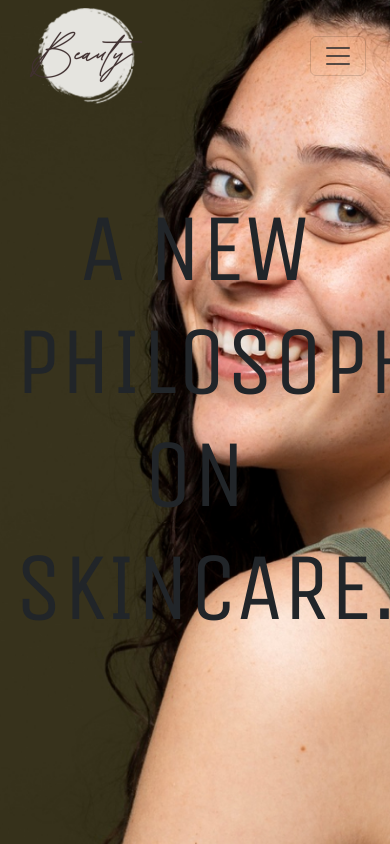
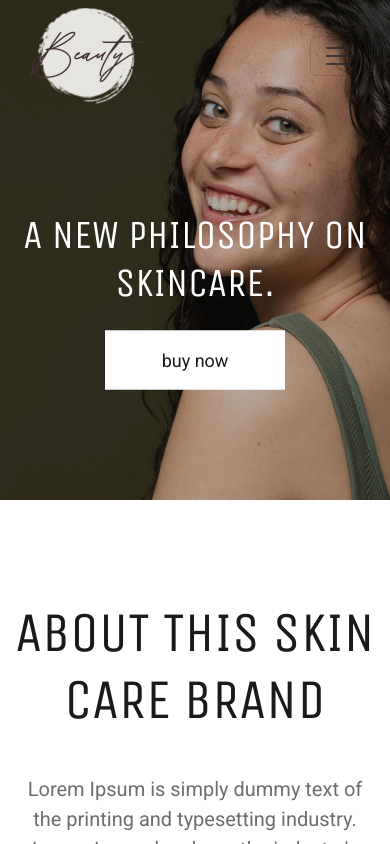
Before and after one commit to AvtarDabhiInventam/skin-care, a Next.js app: page /about in a window 390 px wide. Built offline with nearby package versions, Linux system fonts and the light colour scheme.

Commit message:
inner banner

```diff
--- a/src/app/about/page.js
+++ b/src/app/about/page.js
@@ -1,10 +1,37 @@
 import InnerBanner from "@/components/inner-banner";
+import Image from "next/image";
 import React from "react";
+import shapeimg from "../../images/shape.png";
 
 const Page = () => {
-  return <>
-    <InnerBanner />
-  </>;
+  return (
+    <>
+      {/* Inner Banner Section */}
+      <InnerBanner />
+
+      {/* About Section */}
+      <div className="common-padding about_sec_div">
+        <div className="container">
+        <h2 className="section-heading text-center">about this skin care brand</h2>
+        <p className="common-para text-center">
+          Lorem Ipsum is simply dummy text of the printing and typesetting
+          industry. Lorem Ipsum has been the industry's standard dummy text ever
+          since the 1500s, when an unknown printer took a galley of type and
+          scrambled it to make a type specimen book. It has survived not only
+          five centuries, but also the leap into electronic typesetting,
+          remaining essentially unchanged.
+        </p>
+        <p className="common-para text-center mb-0">
+          It was popularised in the 1960s with the release of Letraset sheets
+          containing Lorem Ipsum passages, and more recently with desktop
+          publishing software like Aldus PageMaker including versions of Lorem
+          Ipsum.
+        </p>
+        </div>
+        <Image src={shapeimg} alt="shape" width={333} height={225} className="about_shape_img" />
+      </div>
+    </>
+  );
 };
 
 export default Page;
--- a/src/app/globals.scss
+++ b/src/app/globals.scss
@@ -34,6 +34,37 @@ h2 {
   font-family: 'Unica One', cursive;
 }
 
+.common-padding {
+  padding-top: 100px;
+  padding-bottom: 100px;
+}
+
+.common-btn {
+  min-width: 250px;
+  text-align: center;
+  padding: 28px 35px;
+  border-radius: 0px;
+  font-size: 20px;
+  font-weight: 400;
+}
+
+.section-heading {
+  color: $black;
+  font-family: 'Unica One', cursive;
+  font-size: 56px;
+  font-weight: 400;
+  text-transform: uppercase;
+  margin-bottom: 40px;
+}
+
+.common-para {
+  color: $gray;
+  font-family: 'Roboto', sans-serif;
+  font-size: 20px;
+  font-weight: 400;
+  margin-bottom: 25px;
+}
+
 .navbar-brand {
   padding: 0px;
 }
@@ -47,9 +78,29 @@ h2 {
   top: 35%;
 }
 
-@media (max-width: 750px) {
+.about_sec_div {
+  position: relative;
+  .about_shape_img {
+    position: absolute;
+    bottom: 0px;
+    left: 0px;
+  }
+}
+
+
+
+
+// Media Query
+
+
+@media (max-width: 767px) {
   .carousel-caption {
     top: 20%;
+  }
+  .common-btn {
+      min-width: 180px !important;
+      padding: 15px 20px !important;
+      font-size: 18px !important;
   }
 }
 
@@ -62,3 +113,26 @@ h2 {
     font-size: 1.7rem;
   }
 }
+
+@media only screen and (min-width: 768px) and (max-width: 991px)  {
+    .common-btn {
+      min-width: 180px !important;
+      padding: 20px 20px !important;
+      font-size: 18px !important;
+  }
+}
+
+@media only screen and (min-width: 992px) and (max-width: 1199px)  {
+  .common-btn {
+      min-width: 200px !important;
+      padding: 22px 20px !important;
+      font-size: 18px !important;
+  }
+}
+
+@media only screen and (min-width: 1200px) and (max-width: 1440px)  {
+  .common-btn {
+      min-width: 220px !important;
+      padding: 24px 20px !important;
+  }
+}
--- a/src/components/inner-banner/index.js
+++ b/src/components/inner-banner/index.js
@@ -1,7 +1,9 @@
+"use client"
 import React from "react";
 import aboutbannerimg from "../../images/about-desk-banner.png";
 import Image from "next/image";
 import styles from "./innerbanner.module.scss";
+import { Button } from "react-bootstrap";
 
 const InnerBanner = () => {
   return (
@@ -10,6 +12,7 @@ const InnerBanner = () => {
         <Image src={aboutbannerimg} alt="Banner" width={1920} height={1000} />
         <div className={`${styles.banner_contain_div}`}>
             <h2 className={`${styles.banner_heading}`}>A new PHILOSOPHY on SKINCARE.</h2>
+            <Button className="common-btn mt-4 bg-white" variant="light">buy now</Button>
         </div>
       </div>
     </>
--- a/src/components/inner-banner/innerbanner.module.scss
+++ b/src/components/inner-banner/innerbanner.module.scss
@@ -1,3 +1,5 @@
+@import '../../app/variable.scss';
+
 .inner_banner_main_div {
     position: relative;
     img {
@@ -6,6 +8,16 @@
         object-fit: cover;
     }
 }
+.inner_banner_main_div::before {
+    content: "";
+    position: absolute;
+    top: 0;
+    left: 0;
+    width: 100%;
+    height: 100%;
+    background-color: $black;
+    opacity: 0.3;
+}
 .banner_contain_div {
     position: absolute;
     top: 50%;
@@ -13,8 +25,9 @@
     transform: translate(-50%, -50%);
     width: 100%;
     padding: 0 15px;
+    text-align: center;
     .banner_heading {
-        color: var(--white);
+        color: $white;
         text-align: center;
         font-family: Unica One;
         font-size: 96px;
@@ -22,5 +35,64 @@
         font-weight: 400;
         line-height: normal;
         text-transform: uppercase;
+        margin-bottom: 16px;
     }
 }
+
+
+@media only screen and (max-width: 767px) {
+    .inner_banner_main_div {
+        position: relative;
+        img {
+            width: 100% !important;
+            height: 500px !important;
+            object-fit: cover;
+        }
+    }
+    .banner_contain_div {
+        top: 60%;
+            .banner_heading {
+                font-size: 40px;
+                margin-bottom: 0px;
+            }
+    }
+}
+
+@media only screen and (min-width: 768px) and (max-width: 991px)  {
+    .inner_banner_main_div {
+        img {
+            height: 500px !important;
+        }
+    }
+    .banner_contain_div {
+        top: 60%;
+            .banner_heading {
+                font-size: 44px;
+                margin-bottom: 0px;
+            }
+    }
+}
+
+@media only screen and (min-width: 992px) and (max-width: 1199px)  {
+    .inner_banner_main_div {
+        img {
+            height: 500px !important;
+        }
+    }
+    .banner_contain_div {
+        top: 60%;
+            .banner_heading {
+                font-size: 52px;
+                margin-bottom: 0px;
+            }
+    }
+  }
+
+  @media only screen and (min-width: 1200px) and (max-width: 1440px)  {
+    .banner_contain_div {
+        top: 55%;
+            .banner_heading {
+                font-size: 75px;
+            }
+    }
+  }
```
Also changed, not shown: src/images/shape.png (added).
